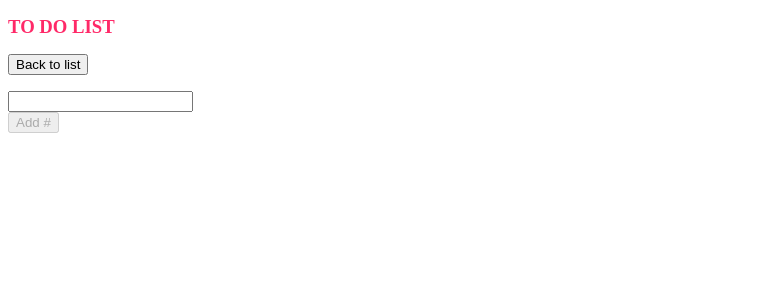
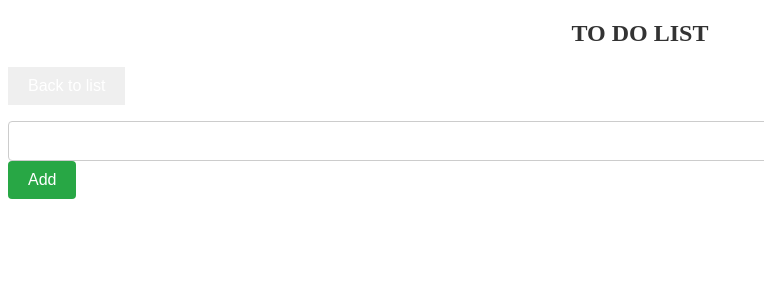
Before and after one commit to DanSantos8/todolist-class-to-hooks, a React (Vite) app: page / in a window 1280 px wide. Shown: the top 300 px of the page, without its empty margins (0-764 px from the left). Built offline with nearby package versions, Linux system fonts and the light colour scheme.

Commit message:
adding-styles

```diff
--- a/src/App.tsx
+++ b/src/App.tsx
@@ -1,172 +1,7 @@
-import { ChangeEvent, useReducer, useState } from "react"
-import {
-  IList,
-  TodoItemProps,
-  TodoListProps,
-  initialState,
-} from "./utils/types"
-import { reducer } from "./reducer"
+import Todo from "./components/Todo"
 
 function TodoApp() {
-  const [text, setText] = useState("")
-  const [state, dispatch] = useReducer(reducer, initialState)
-
-  const handleTextChange = (event: ChangeEvent<HTMLInputElement>) => {
-    setText(event.target.value)
-  }
-
-  const markItemCompleted = (itemId: number) => {
-    dispatch({ type: "update_status_todo", payload: itemId })
-  }
-
-  const handleDeleteItem = (itemId: number) => {
-    dispatch({ type: "remove_todo_item", payload: itemId })
-  }
-
-  const handleAddItem = (id: number) => {
-    const newItem = {
-      id: Date.now(),
-      text: text,
-      done: false,
-    }
-
-    dispatch({ type: "add_todo", payload: { item: newItem, listId: id } })
-  }
-
-  const handleAddList = () => {
-    const newList = {
-      id: Date.now(),
-      name: text,
-      todos: [],
-    }
-    dispatch({ type: "add_list_todos", payload: newList })
-  }
-
-  const openTodosList = (id: number) => {
-    dispatch({ type: "set_active_list_todos", payload: id })
-  }
-
-  const backToListTodos = () => {
-    dispatch({ type: "reset_active_list_todos" })
-  }
-
-  const handleSubmit = (id: number | undefined) => {
-    setText("")
-    if (id) {
-      handleAddItem(id!)
-    } else {
-      handleAddList()
-    }
-  }
-
-  const renderList = () => {
-    return state.activeListTodos.id ? (
-      <TodoList
-        items={state.activeListTodos.todos}
-        onItemCompleted={markItemCompleted}
-        onDeleteItem={handleDeleteItem}
-      />
-    ) : (
-      <List lists={state.lists} openTodosList={openTodosList} />
-    )
-  }
-  return (
-    <div>
-      <h3 className="apptitle">TO DO LIST</h3>
-      <button onClick={() => backToListTodos()}>Back to list</button>
-      <div className="row">
-        <div className="col-md-3">{renderList()}</div>
-      </div>
-      <form className="row">
-        <div className="col-md-3">
-          <input
-            type="text"
-            className="form-control"
-            onChange={handleTextChange}
-            value={text}
-          />
-        </div>
-        <div className="col-md-3">
-          <button
-            type="button"
-            className="btn btn-primary"
-            onClick={() => handleSubmit(state.activeListTodos.id)}
-            disabled={!text}
-          >
-            {"Add #"}
-          </button>
-        </div>
-      </form>
-    </div>
-  )
-}
-
-function TodoItem(props: TodoItemProps) {
-  const { onDeleteItem, completed, id, onItemCompleted, text } = props
-  const markCompleted = () => {
-    onItemCompleted(id)
-  }
-
-  const deleteItem = () => {
-    onDeleteItem(id)
-  }
-
-  const itemClass = "form-check todoitem " + (completed ? "done" : "undone")
-
-  //TODO Highlight newly added item for several seconds.
-
-  return (
-    <li className={itemClass}>
-      <label className="form-check-label">
-        <input
-          type="checkbox"
-          className="form-check-input"
-          defaultChecked={completed}
-          onChange={markCompleted}
-        />
-        {text}
-      </label>
-      <button
-        type="button"
-        className="btn btn-danger btn-sm"
-        onClick={deleteItem}
-      >
-        x
-      </button>
-    </li>
-  )
-}
-
-function TodoList(props: TodoListProps) {
-  const { items, onDeleteItem, onItemCompleted } = props
-
-  return (
-    <ul className="todolist">
-      {items.map((item) => (
-        <TodoItem
-          key={item.id}
-          id={item.id}
-          text={item.text}
-          completed={item.done}
-          onItemCompleted={onItemCompleted}
-          onDeleteItem={onDeleteItem}
-        />
-      ))}
-    </ul>
-  )
-}
-
-function List(props: { lists: IList[]; openTodosList: (id: number) => void }) {
-  const { lists, openTodosList } = props
-  return (
-    <ul>
-      {lists.map((list) => (
-        <li>
-          <button onClick={() => openTodosList(list.id)}>{list.name}</button>
-        </li>
-      ))}
-    </ul>
-  )
+  return <Todo />
 }
 
 export default TodoApp
--- /dev/null
+++ b/src/components/ListTodosList/index.tsx
@@ -0,0 +1,17 @@
+import { IList } from "../../utils/types"
+
+export default function ListTodosList(props: {
+  lists: IList[]
+  openTodosList: (id: number) => void
+}) {
+  const { lists, openTodosList } = props
+  return (
+    <ul>
+      {lists.map((list) => (
+        <li key={list.id}>
+          <button onClick={() => openTodosList(list.id)}>{list.name}</button>
+        </li>
+      ))}
+    </ul>
+  )
+}
--- /dev/null
+++ b/src/components/Todo/index.tsx
@@ -0,0 +1,94 @@
+import { ChangeEvent, useReducer, useState } from "react"
+import { reducer } from "../../reducer"
+import { initialState } from "../../utils/types"
+import TodoList from "../TodoList"
+import ListTodosList from "../ListTodosList"
+import * as S from "./styles"
+
+export default function Todo() {
+  const [text, setText] = useState("")
+  const [state, dispatch] = useReducer(reducer, initialState)
+
+  const handleTextChange = (event: ChangeEvent<HTMLInputElement>) => {
+    setText(event.target.value)
+  }
+
+  const markItemCompleted = (itemId: number) => {
+    dispatch({ type: "update_status_todo", payload: itemId })
+  }
+
+  const handleDeleteItem = (itemId: number) => {
+    dispatch({ type: "remove_todo_item", payload: itemId })
+  }
+
+  const handleAddItem = (id: number) => {
+    const newItem = {
+      id: Date.now(),
+      text: text,
+      done: false,
+    }
+
+    dispatch({ type: "add_todo", payload: { item: newItem, listId: id } })
+  }
+
+  const handleAddList = () => {
+    const newList = {
+      id: Date.now(),
+      name: text,
+      todos: [],
+    }
+    dispatch({ type: "add_list_todos", payload: newList })
+  }
+
+  const openTodosList = (id: number) => {
+    dispatch({ type: "set_active_list_todos", payload: id })
+  }
+
+  const backToListTodos = () => {
+    dispatch({ type: "reset_active_list_todos" })
+  }
+
+  const handleSubmit = (id: number | undefined) => {
+    setText("")
+    if (id) {
+      handleAddItem(id!)
+    } else {
+      handleAddList()
+    }
+  }
+
+  const renderList = () => {
+    return state.activeListTodos.id ? (
+      <TodoList
+        items={state.activeListTodos.todos}
+        onItemCompleted={markItemCompleted}
+        onDeleteItem={handleDeleteItem}
+      />
+    ) : (
+      <ListTodosList lists={state.lists} openTodosList={openTodosList} />
+    )
+  }
+  return (
+    <div>
+      <S.Title>TO DO LIST</S.Title>
+      <S.BackToListButton onClick={() => backToListTodos()}>
+        Back to list
+      </S.BackToListButton>
+      <S.TaskList>{renderList()}</S.TaskList>
+      <S.TaskForm>
+        <div>
+          <S.TextInput type="text" onChange={handleTextChange} value={text} />
+        </div>
+        <div>
+          <S.AddButton
+            type="button"
+            onClick={() => handleSubmit(state.activeListTodos.id)}
+            disabled={!text}
+          >
+            Add
+          </S.AddButton>
+        </div>
+      </S.TaskForm>
+    </div>
+  )
+}
--- /dev/null
+++ b/src/components/Todo/styles.ts
@@ -0,0 +1,43 @@
+import styled from "styled-components"
+
+// Estilo para o título "TO DO LIST"
+export const Title = styled.h3`
+  font-size: 24px;
+  color: #333; /* Cor do texto */
+  text-align: center;
+  margin: 20px 0; /* Espaçamento superior e inferior */
+`
+
+export const BackToListButton = styled.button`
+  /* Cor de fundo do botão */
+  color: #fff;
+  font-size: 16px;
+  padding: 10px 20px;
+  border: none;
+  cursor: pointer;
+`
+
+export const TaskList = styled.div``
+
+// Estilo para o formulário de adição de tarefa
+export const TaskForm = styled.form``
+
+// Estilo para o input de texto
+export const TextInput = styled.input`
+  font-size: 16px;
+  padding: 10px;
+  width: 100%;
+  border: 1px solid #ccc;
+  border-radius: 4px;
+`
+
+// Estilo para o botão "Add"
+export const AddButton = styled.button`
+  background-color: #28a745;
+  color: #fff;
+  font-size: 16px;
+  padding: 10px 20px;
+  border: none;
+  border-radius: 4px;
+  cursor: pointer;
+`
--- /dev/null
+++ b/src/components/TodoItem/index.tsx
@@ -0,0 +1,37 @@
+import { TodoItemProps } from "../../utils/types"
+
+export default function TodoItem(props: TodoItemProps) {
+  const { onDeleteItem, completed, id, onItemCompleted, text } = props
+  const markCompleted = () => {
+    onItemCompleted(id)
+  }
+
+  const deleteItem = () => {
+    onDeleteItem(id)
+  }
+
+  const itemClass = "form-check todoitem " + (completed ? "done" : "undone")
+
+  //TODO Highlight newly added item for several seconds.
+
+  return (
+    <li className={itemClass}>
+      <label className="form-check-label">
+        <input
+          type="checkbox"
+          className="form-check-input"
+          defaultChecked={completed}
+          onChange={markCompleted}
+        />
+        {text}
+      </label>
+      <button
+        type="button"
+        className="btn btn-danger btn-sm"
+        onClick={deleteItem}
+      >
+        x
+      </button>
+    </li>
+  )
+}
--- /dev/null
+++ b/src/components/TodoList/index.tsx
@@ -0,0 +1,21 @@
+import { TodoListProps } from "../../utils/types"
+import TodoItem from "../TodoItem"
+
+export default function TodoList(props: TodoListProps) {
+  const { items, onDeleteItem, onItemCompleted } = props
+
+  return (
+    <ul className="todolist">
+      {items.map((item) => (
+        <TodoItem
+          key={item.id}
+          id={item.id}
+          text={item.text}
+          completed={item.done}
+          onItemCompleted={onItemCompleted}
+          onDeleteItem={onDeleteItem}
+        />
+      ))}
+    </ul>
+  )
+}
--- a/src/index.css
+++ b/src/index.css
@@ -1,4 +1,6 @@
-.App {
+@import url("https://fonts.googleapis.com/css2?family=Roboto:wght@300;400;700&display=swap");
+
+/* .App {
   font-family: sans-serif;
 }
 
@@ -58,4 +60,4 @@
 
 h4 {
   margin-bottom: 20px;
-}
+} */
```
